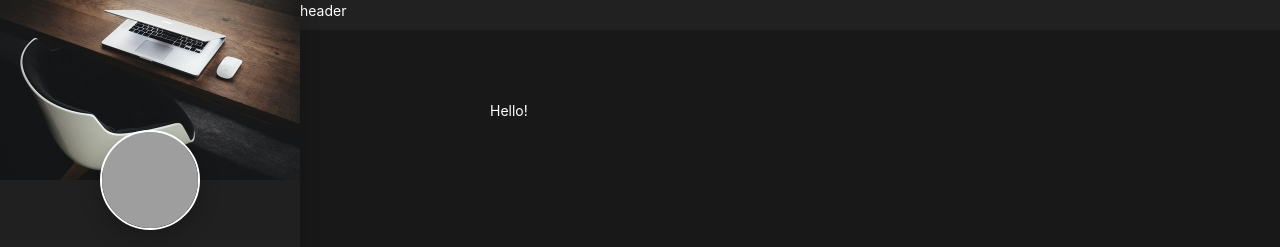
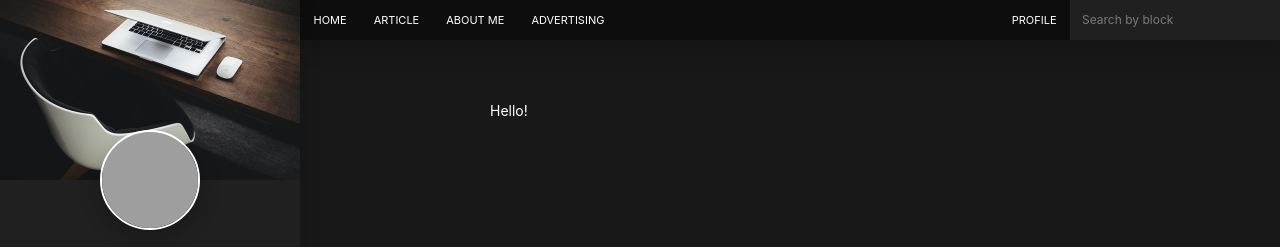
Before and after one commit to Legonella/Personal-blog, a website: page src/index.html in a window 1280 px wide. Shown: the top 247 px of the page. Drawn offline with nearby package versions, Linux system fonts and the light colour scheme; files that its build step writes are made by us from their sources; grey boxes are pictures that could not be loaded.

Commit message:
Create NavBar

```diff
--- a/src/assets/scss/blocks/header.scss
+++ b/src/assets/scss/blocks/header.scss
@@ -1,9 +1,23 @@
 .header {
+	display: flex;
 	width: calc(100% - #{$sidebar-width});
-	height: 30px;
-	background-color: #212121;
+
+
+	background-color: #0d0d0d;
+	box-shadow: 0 5px 22px rgba(0, 0 ,0, .25);
+
 	position: fixed;
 	top: 0;
 	right: 0;
 	z-index: $z-index-header;
 }
+
+.header__left {
+	width: 60%;
+}
+
+.header__right {
+	width: 40%;
+	display: flex;
+	justify-content: flex-end;
+}
--- /dev/null
+++ b/src/assets/scss/blocks/nav.scss
@@ -0,0 +1,20 @@
+.nav__list {
+	display: flex;
+}
+
+.nav__link {
+	display: block;
+	padding: 1.35rem;
+
+	font-size: 1.1rem;
+	line-height: 1.2;
+	text-transform: uppercase;
+	color: $white;
+	text-decoration: none;
+
+	transition: background-color .2s linear;
+
+	&:hover {
+		background-color: $blue;
+	}
+}
--- /dev/null
+++ b/src/assets/scss/blocks/search.scss
@@ -0,0 +1,22 @@
+.search {
+	width: 100%;
+	max-width: 21rem;
+	background-color: $primary;
+}
+
+.search__input {
+	display: block;
+	width: 100%;
+	padding: 1.2rem 1.2rem;
+
+	background: transparent;
+	border: none;
+
+	font-family: inherit;
+	font-size: 1.2rem;
+	color: $white;
+
+	&::placeholder {
+		color: rgba($white, .4);
+	}
+}
--- a/src/assets/scss/style.scss
+++ b/src/assets/scss/style.scss
@@ -25,6 +25,8 @@ body {
 /* Blocks */
 @import "blocks/page.scss";
 @import "blocks/header.scss";
+@import "blocks/nav.scss";
+@import "blocks/search.scss";
 @import "blocks/sidebar.scss";
 @import "blocks/main.scss";
 @import "blocks/container.scss";
--- a/src/partials/header.html
+++ b/src/partials/header.html
@@ -1 +1,32 @@
-<header class="header">header</header>
+<header class="header">
+	<div class="header__left">
+		<nav class="nav">
+			<ul class="nav__list">
+				<li>
+					<a class="nav__link" href="#">Home</a>
+				</li>
+				<li>
+					<a class="nav__link" href="#">Article</a>
+				</li>
+				<li>
+					<a class="nav__link" href="#">About me</a>
+				</li>
+				<li>
+					<a class="nav__link" href="#">Advertising</a>
+				</li>
+			</ul>
+		</nav>
+	</div>
+	<div class="header__right">
+		<nav class="nav">
+			<ul class="nav__list">
+				<li>
+					<a class="nav__link" href="#">Profile</a>
+				</li>
+			</ul>
+		</nav>
+		<form class="search" action="/" method="POST">
+			<input class="search__input" type="text" placeholder="Search by block"/>
+		</form>
+	</div>
+</header>
```
Also changed, not shown: dist/assets/css/style.css, dist/assets/css/style.min.css, dist/index.html.
